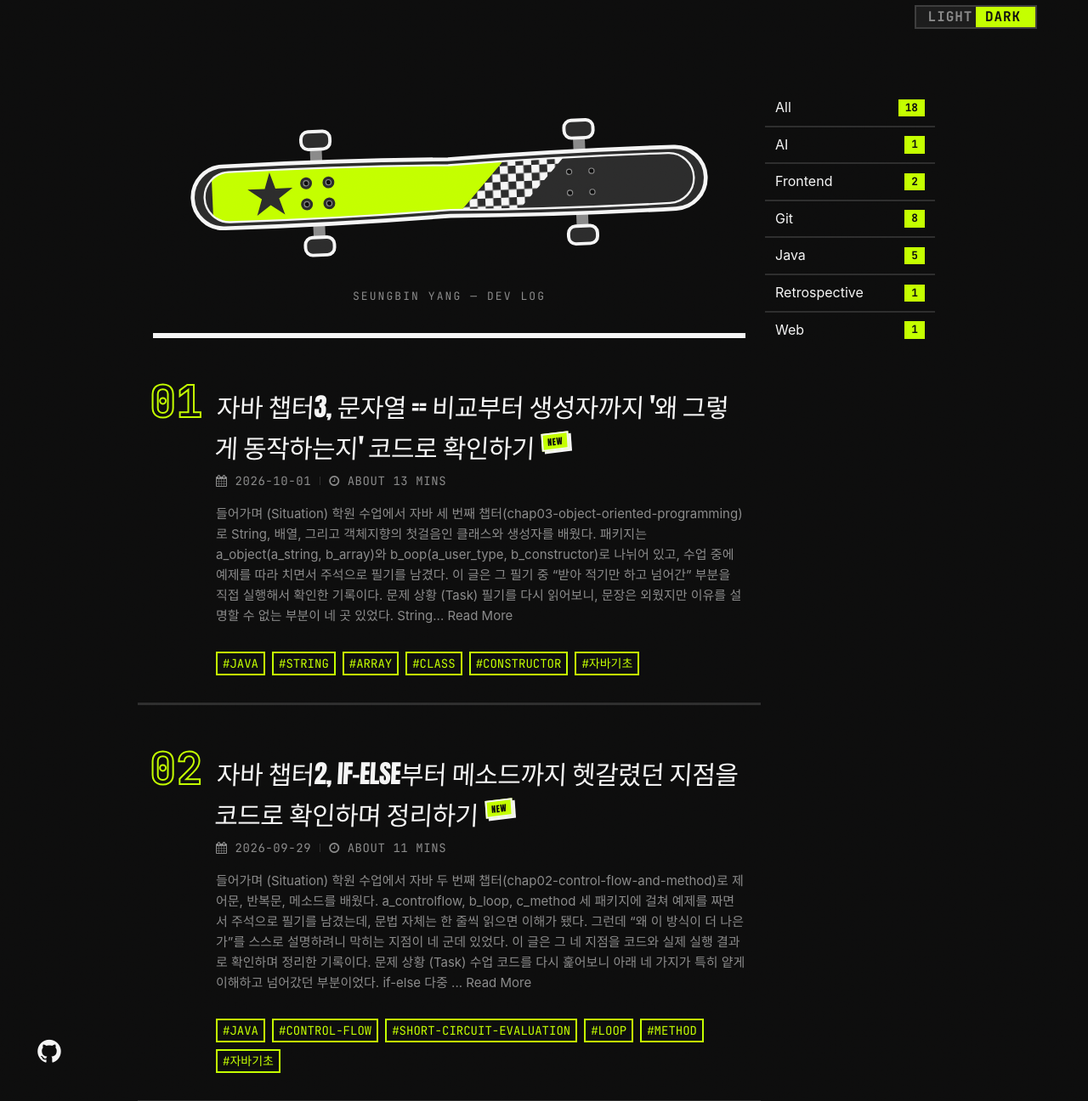
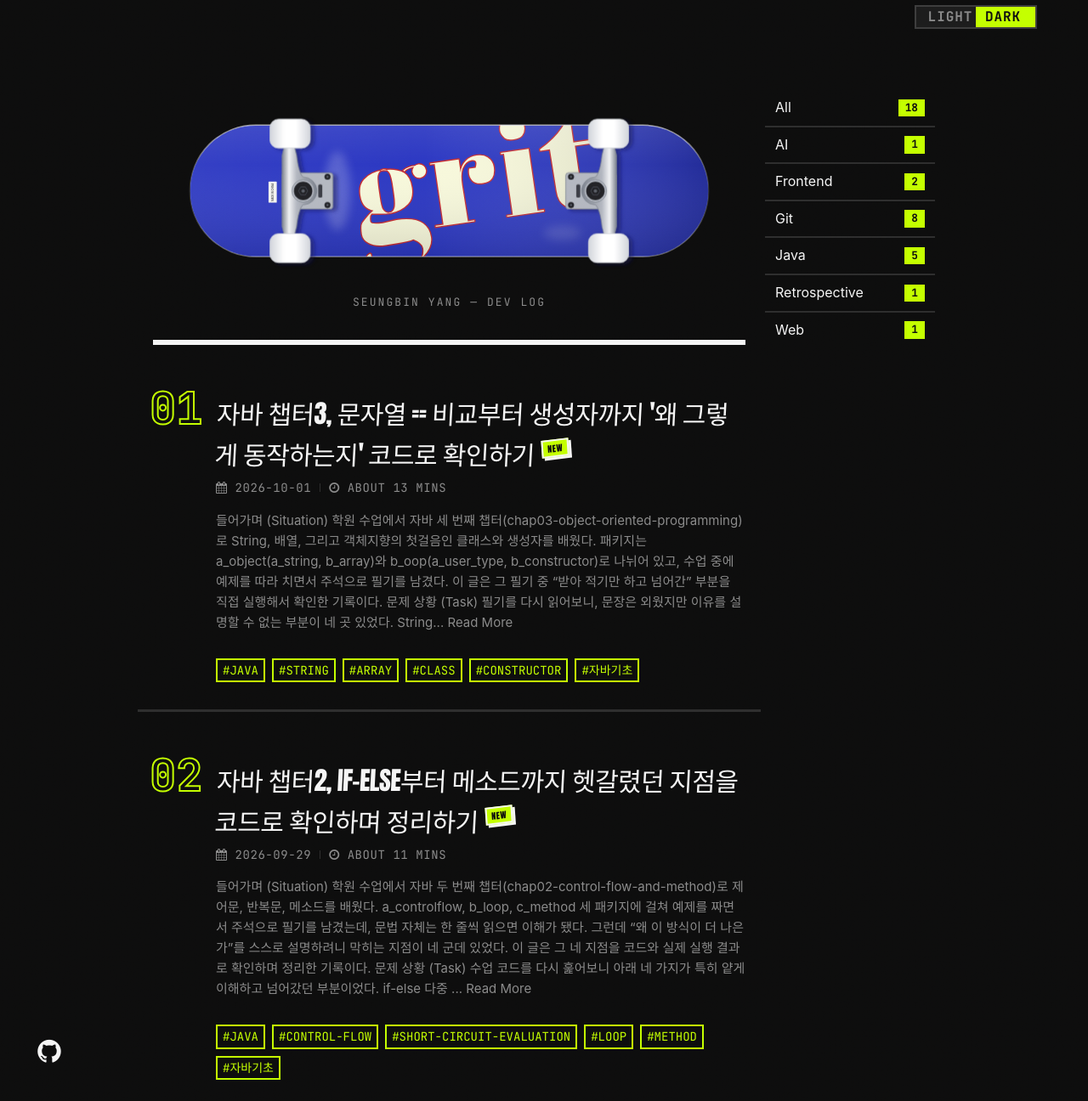
Before and after one commit to SeungBinYang/my-blog, a Jekyll site: the page built from index.html, in a window 1280 px wide and 1400 px high, cut to the strip 104-1400 px from the top of the window. Shown: the whole strip at 85% size. Built offline with Jekyll 4.4.1, drawn with Linux system fonts in a browser that asks for light colours; nearby versions of some CDN libraries; some web fonts are replaced; comment, search, counter and statistics services are not loaded.

Commit message:
메인 화면 보드를 실제 grit 덱 사진과 같은 디자인으로 다시 그리기
Co-Authored-By: Claude Opus 5.5 <noreply@anthropic.com>
Claude-Session: https://claude.ai/code/session_01SLSMnk9qU16V5pMjiyFoPf

```diff
--- a/_includes/views/deck.html
+++ b/_includes/views/deck.html
@@ -1,125 +1,126 @@
 {%- comment -%}
-  Hero graphic: a skateboard deck seen from underneath, 1990s graphic.
+  Hero graphic: the blog owner's own skateboard -- a royal blue "grit"
+  deck seen from underneath, traced from a photo of the real board.
 
-  Inline SVG rather than an image file on purpose -- it paints from the theme
-  tokens (var(--accent), var(--fg) ...), so it flips with light/dark on its
-  own and there is no asset to keep in sync with the palette.
+  Inline SVG rather than an image file on purpose -- it paints from the
+  --deck-* tokens, so there is no asset to keep in sync with the palette.
+  The board is a physical object, so those tokens are the same in both
+  themes. 1 unit is about 1mm: the deck is 788 x 200 (8" x 31").
 
-  Construction notes, since the geometry is deliberate rather than eyeballed:
+  Construction notes, since the geometry is measured rather than eyeballed
+  (the photo was levelled -- it sat 1.04 deg off -- and rescaled so the
+  rails land on y=50 and y=250):
 
-  - The silhouette is a popsicle deck, not a rounded rectangle: the rails pull
-    in slightly at the wheelbase, and nose and tail are true semicircles (the
-    arc radius is exactly half the rail-to-rail height, so the caps meet the
-    rails without a kink).
-  - The art is clipped to a path inset 9px from the outline, leaving the bare
-    rim a real deck has, and a pinline is stroked on that same inset path so
-    the art ends on a crisp edge instead of just stopping.
-  - Two fields meeting on one diagonal, not three separate blocks. The first
-    pass had dead gaps between the blocks, which read as unfinished rather
-    than graphic.
-  - Trucks poke out from under the deck to meet the wheels; the wheels are
-    seen from above, so they run longer along the board than across it
-    (a 54mm wheel is about 32mm wide).
-  - The star is a true five-point star: ten points alternating between an
-    outer radius of 36 and an inner radius of 13.75 (the 0.382 ratio that
-    makes the arms meet at a straight edge), stepping 36 degrees each time.
+  - Nose and tail are true semicircles of radius 100; the photo fits a
+    circle to within a unit.
+  - "grit" is drawn as outlines, not text, so it renders the same with or
+    without web fonts. They start from Abril Fatface (SIL OFL 1.1), set at
+    208 units and rotated -8.25 deg like the print, then every segment was
+    moved onto the letter edge measured in the photo (IoU 0.80 -> 0.92).
+    Two glyphs were redrawn where the print differs from the font: the g
+    has a pendant ball ear instead of Abril's curl, and the t rises from
+    its flag in one concave wedge instead of a stem with a flat top.
+  - The lettering is clipped to the deck, so the g's loop runs off the
+    bottom rail and the i's dot and the t's top run off the top one; the
+    t's tail sits under the tail truck, as on the real board.
+  - Trucks are symmetric about the deck centre (x=450): axle at 207,
+    kingpin at 228, bolts 43 apart. The tail truck is the nose truck
+    mirrored, which also mirrors which side of the hanger catches light,
+    as it does in the photo.
 
   Purely decorative, so it is hidden from assistive tech.
 {%- endcomment -%}
 <div class="deck" aria-hidden="true">
-  <svg class="deck-svg" viewBox="0 0 900 250" xmlns="http://www.w3.org/2000/svg">
+  <svg class="deck-svg" viewBox="0 20 900 260" xmlns="http://www.w3.org/2000/svg">
     <defs>
-      <clipPath id="deck-art">
-        <path d="M 116 87
-                 Q 285 85 450 91
-                 Q 615 85 784 87
-                 A 38 38 0 0 1 784 163
-                 Q 615 165 450 159
-                 Q 285 165 116 163
-                 A 38 38 0 0 1 116 87 Z" />
-      </clipPath>
+      <path id="deck-shape" d="M156 50H744A100 100 0 0 1 744 250H156A100 100 0 0 1 156 50Z" />
+      <clipPath id="deck-clip"><use href="#deck-shape" /></clipPath>
 
-      <pattern id="deck-check" width="24" height="24" patternUnits="userSpaceOnUse">
-        <rect width="24" height="24" fill="var(--deck-wood)" />
-        <rect width="12" height="12" fill="var(--fg)" />
-        <rect x="12" y="12" width="12" height="12" fill="var(--fg)" />
-      </pattern>
+      {%- comment -%} Light falls off from nose to tail, as in the photo. {%- endcomment -%}
+      <linearGradient id="deck-falloff" x1="0" y1="0" x2="1" y2="0">
+        <stop offset="0" stop-color="#fff" stop-opacity="0.04" />
+        <stop offset="0.45" stop-color="#fff" stop-opacity="0" />
+        <stop offset="1" stop-color="#000" stop-opacity="0.22" />
+      </linearGradient>
+      <linearGradient id="deck-gloss" x1="0" y1="0" x2="0" y2="1">
+        <stop offset="0" stop-color="#fff" stop-opacity="0.07" />
+        <stop offset="0.3" stop-color="#fff" stop-opacity="0" />
+        <stop offset="1" stop-color="#000" stop-opacity="0.12" />
+      </linearGradient>
+      {%- comment -%} Rail: the pale ply edge shows all round, brightest along the top. {%- endcomment -%}
+      <linearGradient id="deck-edge" x1="0" y1="0" x2="0" y2="1">
+        <stop offset="0" stop-color="#fff" stop-opacity="0.6" />
+        <stop offset="0.5" stop-color="#fff" stop-opacity="0.12" />
+        <stop offset="1" stop-color="#fff" stop-opacity="0.35" />
+      </linearGradient>
+      {%- comment -%} Cast aluminium: grey with one bright reflection down the axle bar. {%- endcomment -%}
+      <linearGradient id="deck-chrome" x1="0" y1="0" x2="1" y2="0">
+        <stop offset="0" class="deck-stop-metal-dk" />
+        <stop offset="0.2" class="deck-stop-metal-hi" />
+        <stop offset="0.42" class="deck-stop-metal" />
+        <stop offset="1" class="deck-stop-metal-dk" />
+      </linearGradient>
+      <linearGradient id="deck-urethane" x1="0" y1="0" x2="1" y2="0">
+        <stop offset="0" class="deck-stop-wheel-shade" />
+        <stop offset="0.35" class="deck-stop-wheel" />
+        <stop offset="0.65" class="deck-stop-wheel" />
+        <stop offset="1" class="deck-stop-wheel-shade" />
+      </linearGradient>
+      <filter id="deck-drop" x="-20%" y="-20%" width="140%" height="140%">
+        <feDropShadow class="deck-shadow" dx="6" dy="2.5" stdDeviation="3" />
+      </filter>
+      <filter id="deck-soft" x="-50%" y="-50%" width="200%" height="200%">
+        <feGaussianBlur stdDeviation="7" />
+      </filter>
     </defs>
 
-    {%- comment -%} Hardware sits behind the deck. {%- endcomment -%}
-    <g class="deck-truck">
-      <path d="M241 57 h18 v26 h-18 z" />
-      <path d="M241 167 h18 v26 h-18 z" />
-      <path d="M641 57 h18 v26 h-18 z" />
-      <path d="M641 167 h18 v26 h-18 z" />
-    </g>
-    <g class="deck-wheel">
-      <rect x="228" y="31" width="44" height="27" rx="11" />
-      <rect x="228" y="192" width="44" height="27" rx="11" />
-      <rect x="628" y="31" width="44" height="27" rx="11" />
-      <rect x="628" y="192" width="44" height="27" rx="11" />
-    </g>
+    <g clip-path="url(#deck-clip)">
+      <use href="#deck-shape" class="deck-board" />
 
-    {%- comment -%} The blank. Shows through as the bare rim around the art. {%- endcomment -%}
-    <path class="deck-blank"
-          d="M 107 78
-             Q 283 76 450 82
-             Q 617 76 793 78
-             A 47 47 0 0 1 793 172
-             Q 617 174 450 168
-             Q 283 174 107 172
-             A 47 47 0 0 1 107 78 Z" />
+      <path class="deck-word" d="M393.28 145.21Q395.62 161.32 387.57 169.92Q376.75 181.49 359.94 183.93Q350.36 185.32 331.91 184.5Q328.59 187.35 329.95 196.74Q330.68 201.72 349.31 199.02L370.06 194.3Q417.5 187.42 422.3 220.55Q424.48 235.57 410.19 249.95Q404.31 255.87 368.19 261.11Q327.24 267.04 325.11 252.3Q324.46 247.83 329.44 245.59L330.7 245.95Q330.85 244.76 331.86 251.74Q335.85 279.26 372.16 273.99Q391.02 271.26 401.22 261.79Q412.63 251.2 410.59 237.17Q409.42 229.07 395.6 223.66Q388.43 226.61 373.03 229.21L353.12 232.5Q337.27 234.8 327.56 229.33Q318.61 224.29 317.4 215.9Q315.47 202.59 318.25 198.63Q326.83 186.41 334.9 179.74Q318.05 177.48 315.03 156.66Q312.84 141.54 320.2 133.17Q330.58 121.36 349.84 118.57Q368.3 115.9 381.44 122.62Q390.85 128.45 393.28 145.21Z
+               M342.74 148.02L344.36 159.13Q346.59 174.48 349.13 178.28Q353.18 184.31 358.73 183.51Q365.05 182.59 366.9 176.04Q368.59 170.11 366.38 154.89L364.95 144.8Q362.49 127.83 359.66 123.02Q355.92 116.65 349.38 117.6Q343.84 118.4 341.5 126.09Q340.19 130.4 342.74 148.02Z
+               M414.56 118.48Q415.16 122.66 412.64 126.04Q410.11 129.42 405.93 130.03Q401.76 130.63 398.37 128.11Q394.99 125.58 394.38 121.4Q393.78 117.23 396.3 113.84Q398.83 110.46 403.01 109.86Q407.19 109.25 410.57 111.78Q413.95 114.3 414.56 118.48Z
+               M380.2 119.26Q387.25 112.77 398.07 112.04L398.66 113.22Q387.87 114.15 381.62 120.31Z
+               M484.05 103.39Q474.81 104.73 470.26 115.98Q467.05 123.92 469.55 141.19L478.32 196.18L488.15 194.75L488.36 196.21L429.61 204.73L429.38 203.11L441.33 201.37L427.93 108.99L421.28 109.96L421.06 108.44L464.31 102.17L467.17 121.86Q468.31 111.08 475.21 104.21Q481.76 97.7 491.64 96.27Q501.77 94.8 508.18 99.07Q516.29 104.48 517.61 113.52Q519.17 124.3 515.34 130.43Q511.37 136.79 501.2 138.26Q490.4 139.83 484.97 134.19Q478.61 127.57 480.3 116.3L490.13 114.88Q494.32 101.9 484.05 103.39Z
+               M548.1 71.56Q538.15 73 534.41 69.64Q528.17 64.03 527.38 58.61Q526.2 50.42 529.8 45.29Q533.27 40.34 543.57 38.84Q552.26 37.58 558.26 41.61Q562.72 44.6 563.94 53Q564.96 60.07 561.04 65.54Q557.73 70.16 548.1 71.56Z
+               M528.71 94.1L528.45 92.31L570.55 86.21L584.16 180.13L593.7 178.74L594.02 180.94L538.07 189.05L537.86 187.56L546.68 186.28L533.22 93.45Z
+               M613.11 150.43L602.98 86.84L588.31 88.97L588 86.81Q617.43 66.36 629.05 39.93L632.44 34L638.6 76.47L667.78 72.24L668.51 77.31L640.83 81.32L650.64 149.61Q652.12 159.84 654.53 163.76Q657.44 168.49 663.88 167.55Q670.66 166.57 674.5 159.53Q678.44 152.3 678.34 142.52L679.5 142.48Q679.87 155.11 673.83 164.26Q668.14 172.9 651.55 175.3Q635.35 177.65 625.57 172.32Q615.48 166.81 613.11 150.43Z" />
 
-    {%- comment -%} Underside art: two fields, one diagonal seam. {%- endcomment -%}
-    <g clip-path="url(#deck-art)">
-      {%- comment -%} Nose field. {%- endcomment -%}
-      <polygon points="90,60 560,60 440,190 90,190" fill="var(--accent)" />
+      {%- comment -%} Lacquer: the two glares the photo shows, then the light and gloss washes over everything. {%- endcomment -%}
+      <ellipse cx="280" cy="150" rx="20" ry="60" fill="#fff" opacity="0.2" filter="url(#deck-soft)" />
+      <ellipse cx="622" cy="214" rx="28" ry="11" fill="#fff" opacity="0.14" filter="url(#deck-soft)" />
+      <use href="#deck-shape" fill="url(#deck-falloff)" />
+      <use href="#deck-shape" fill="url(#deck-gloss)" />
 
-      {%- comment -%}
-        Checker band riding the seam. A constant horizontal offset makes the
-        band parallel to the diagonal rather than wedge-shaped.
-      {%- endcomment -%}
-      <polygon points="560,60 650,60 530,190 440,190" fill="url(#deck-check)" />
-
-      <polygon class="deck-star"
-        points="178,90 186.1,114.9 212.2,114.9 191.1,130.2 199.2,155.1
-                178,139.8 156.8,155.1 164.9,130.2 143.8,114.9 169.9,114.9" />
-    </g>
-
-    {%- comment -%} Pinline: the art's own edge, just inside the rim. {%- endcomment -%}
-    <path class="deck-pinline"
-          d="M 116 87
-             Q 285 85 450 91
-             Q 615 85 784 87
-             A 38 38 0 0 1 784 163
-             Q 615 165 450 159
-             Q 285 165 116 163
-             A 38 38 0 0 1 116 87 Z" />
-
-    {%- comment -%} Mounting holes, two four-bolt patterns. {%- endcomment -%}
-    <g class="deck-hole">
-      <g class="deck-hole-pad">
-        <circle cx="233" cy="109" r="9" /><circle cx="267" cy="109" r="9" />
-        <circle cx="233" cy="141" r="9" /><circle cx="267" cy="141" r="9" />
-        <circle cx="633" cy="109" r="9" /><circle cx="667" cy="109" r="9" />
-        <circle cx="633" cy="141" r="9" /><circle cx="667" cy="141" r="9" />
-      </g>
-      <g class="deck-hole-bore">
-        <circle cx="233" cy="109" r="4" /><circle cx="267" cy="109" r="4" />
-        <circle cx="233" cy="141" r="4" /><circle cx="267" cy="141" r="4" />
-        <circle cx="633" cy="109" r="4" /><circle cx="667" cy="109" r="4" />
-        <circle cx="633" cy="141" r="4" /><circle cx="667" cy="141" r="4" />
+      <g class="deck-sticker">
+        <rect x="175.5" y="136" width="12.5" height="32" rx="0.8" />
+        <text x="181.75" y="152" transform="rotate(-90 181.75 152)" dy="1.3"
+              text-anchor="middle" textLength="27" lengthAdjust="spacingAndGlyphs">MADE IN CHINA</text>
       </g>
     </g>
+    <use href="#deck-shape" fill="none" stroke="url(#deck-edge)" stroke-width="2" />
 
-    {%- comment -%} Outline last so nothing paints over the silhouette. {%- endcomment -%}
-    <path class="deck-outline"
-          d="M 107 78
-             Q 283 76 450 82
-             Q 617 76 793 78
-             A 47 47 0 0 1 793 172
-             Q 617 174 450 168
-             Q 283 174 107 172
-             A 47 47 0 0 1 107 78 Z" />
+    {%- comment -%} Trucks share one drop shadow so both cast it the same way, away from the light. {%- endcomment -%}
+    <g filter="url(#deck-drop)">
+      <g id="deck-truck">
+        <rect class="deck-baseplate" x="196" y="122.5" width="77" height="55" rx="4" />
+        <rect class="deck-recess" x="251" y="140" width="6" height="20" rx="2" />
+        <circle class="deck-hardware" cx="265" cy="128.5" r="4.6" />
+        <circle class="deck-hardware" cx="265" cy="171.5" r="4.6" />
+        <circle class="deck-bolt-end" cx="265" cy="128.5" r="1.6" />
+        <circle class="deck-bolt-end" cx="265" cy="171.5" r="1.6" />
+        <rect fill="url(#deck-chrome)" x="203.5" y="50" width="7" height="200" />
+        {%- comment -%} Hanger: the axle bar, with fillets running in to the kingpin boss. {%- endcomment -%}
+        <path class="deck-hanger" fill="url(#deck-chrome)"
+              d="M199 84H215L218 96C220 114 223 124 228 129A21 21 0 0 1 228 171C223 176 220 186 218 204L215 216H199L196 204V96Z" />
+        <circle class="deck-pivot" cx="228" cy="150" r="17" />
+        <circle class="deck-hardware" cx="228" cy="150" r="14" />
+        <polygon class="deck-nut" points="235,150 231.5,156.06 224.5,156.06 221,150 224.5,143.94 231.5,143.94" />
+        <circle class="deck-bolt-end" cx="228" cy="150" r="2.6" />
+        <rect class="deck-wheel" fill="url(#deck-urethane)" x="177.5" y="41" width="61" height="44" rx="13" />
+        <rect class="deck-wheel" fill="url(#deck-urethane)" x="177.5" y="215" width="61" height="44" rx="13" />
+      </g>
+      <use href="#deck-truck" transform="translate(900 0) scale(-1 1)" />
+    </g>
   </svg>
 </div>
--- a/_sass/_tokens.scss
+++ b/_sass/_tokens.scss
@@ -55,9 +55,24 @@
   --table-stripe-bg: #e9e5dc;
   --table-border:    #111;
 
-  // The deck needs a surface tone of its own. Reusing --bg-elev made half the
-  // board read as hollow in the dark theme, where it is almost the page bg.
-  --deck-wood:       #e0d9c9;
+  // Hero skateboard: a physical object, so it looks the same in both themes
+  // (defined here only; the dark block inherits). Sampled from a photo of
+  // the real deck; the neutrals are white-balanced against its wheels, the
+  // blue is kept as photographed because balancing it read as dull.
+  --deck-blue:        #2b37c2;
+  --deck-cream:       #f7f8db;
+  --deck-red:         #c42b31;
+  --deck-metal-hi:    #f2f3f5;
+  --deck-metal:       #b4b8c1;
+  --deck-metal-dk:    #7d838e;
+  --deck-recess:      #3a3d45;
+  --deck-hardware:    #202227;
+  --deck-bolt-end:    #5b5f68;
+  --deck-wheel:       #fff;
+  --deck-wheel-shade: #d3d6dc;
+  --deck-shadow:      #0b1050;
+  --deck-sticker:     #f4f4ef;
+  --deck-sticker-ink: #55575c;
 
   --img-bg:          transparent;
   --selection-bg:    #ff3b00;
@@ -104,8 +119,6 @@ html[data-theme="dark"] {
   --table-stripe-bg: #141414;
   --table-border:    #3d3d3d;
 
-  --deck-wood:       #2c2c2c;
-
   --img-bg:          #ffffff11;
   --selection-bg:    #c4ff00;
   --selection-fg:    #0d0d0d;
--- a/_sass/yat/_layout.scss
+++ b/_sass/yat/_layout.scss
@@ -944,56 +944,80 @@ body::after {
   width: 100%;
   height: auto;
   overflow: visible;
-  transform: rotate(-2.5deg);
 }
 
-.deck-truck path {
-  fill: var(--fg-muted);
+.deck-board {
+  fill: var(--deck-blue);
 }
 
-.deck-wheel rect {
-  fill: var(--deck-wood);
-  stroke: var(--fg);
-  stroke-width: 5;
+// Cream letters with a red keyline. paint-order puts the stroke behind the
+// fill, so only its outer half (1.8 units, as measured on the print) shows
+// and the letters keep the weight they were traced at. One path for the
+// whole word, so the g's ear, neck and bowl share a single keyline.
+.deck-word {
+  fill: var(--deck-cream);
+  stroke: var(--deck-red);
+  stroke-width: 3.6;
+  stroke-linejoin: round;
+  paint-order: stroke;
 }
 
-// The blank shows through as the bare rim around the inset art.
-.deck-blank {
-  fill: var(--deck-wood);
+// Gradient stops and the shadow take their colour from CSS so the tokens
+// stay the only source of hex values.
+.deck-stop-metal-hi    { stop-color: var(--deck-metal-hi); }
+.deck-stop-metal       { stop-color: var(--deck-metal); }
+.deck-stop-metal-dk    { stop-color: var(--deck-metal-dk); }
+.deck-stop-wheel       { stop-color: var(--deck-wheel); }
+.deck-stop-wheel-shade { stop-color: var(--deck-wheel-shade); }
+
+.deck-shadow {
+  flood-color: var(--deck-shadow);
+  flood-opacity: 0.5;
 }
 
-.deck-star {
-  fill: var(--deck-wood);
+.deck-sticker {
+  rect { fill: var(--deck-sticker); }
+  text {
+    font-family: Arial, Helvetica, sans-serif;
+    font-size: 3.4px;
+    font-weight: 700;
+    fill: var(--deck-sticker-ink);
+  }
 }
 
-.deck-pinline {
-  fill: none;
-  stroke: var(--fg);
-  stroke-width: 3;
+.deck-baseplate,
+.deck-pivot {
+  fill: var(--deck-metal);
+  stroke: var(--deck-metal-dk);
+  stroke-width: 1;
 }
 
-// Bolt pads: a wood-toned disc behind each bore. It disappears where the
-// bolts land on bare deck and only shows over the accent field, which is
-// what keeps the four-bolt pattern legible without turning it into a
-// feature -- a stroked pad read like a pair of eyes next to the star.
-.deck-hole-pad circle {
-  fill: var(--deck-wood);
+.deck-recess {
+  fill: var(--deck-recess);
 }
 
-// The bore shows the page through the deck, so it takes --bg, not --fg.
-// The ring is what keeps it readable where bg and the deck tone are close,
-// which is the case on the bare tail in the light theme.
-.deck-hole-bore circle {
-  fill: var(--bg);
-  stroke: var(--fg-muted);
-  stroke-width: 1.5;
+.deck-hanger {
+  stroke: var(--deck-metal-dk);
+  stroke-width: 1;
 }
 
-.deck-outline {
-  fill: none;
-  stroke: var(--fg);
-  stroke-width: 6;
-  stroke-linejoin: round;
+.deck-hardware,
+.deck-nut {
+  fill: var(--deck-hardware);
+}
+
+.deck-nut {
+  stroke: var(--deck-bolt-end);
+  stroke-width: 0.8;
+}
+
+.deck-bolt-end {
+  fill: var(--deck-bolt-end);
+}
+
+.deck-wheel {
+  stroke: var(--deck-wheel-shade);
+  stroke-width: 1;
 }
 
 .masthead-subheading {
```
